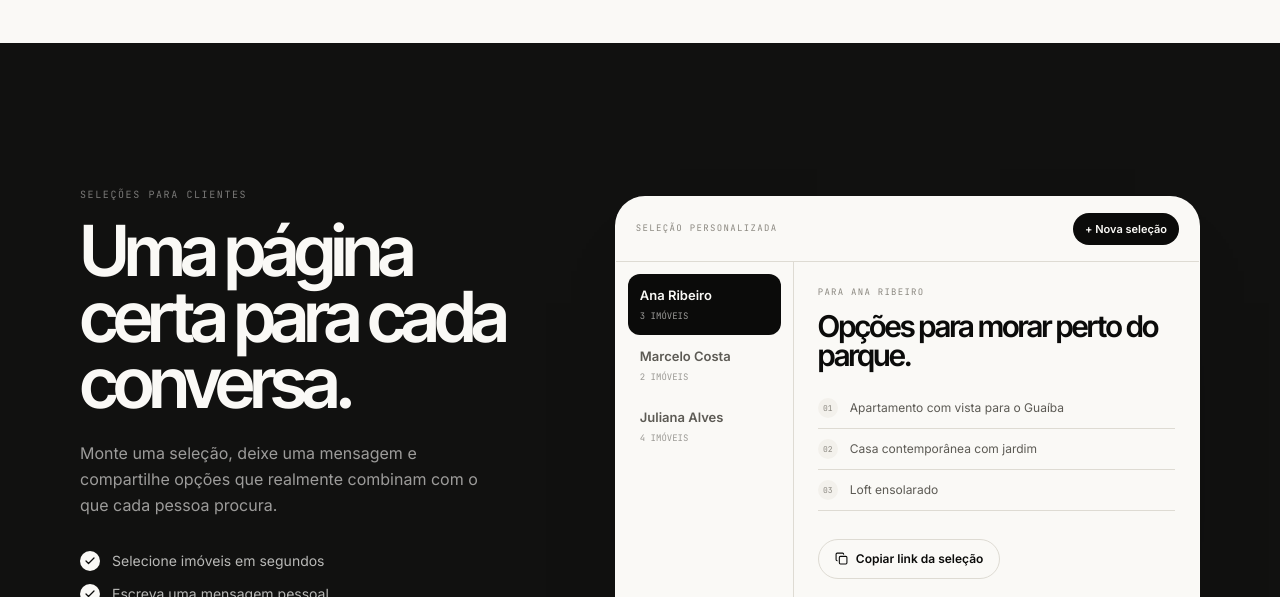
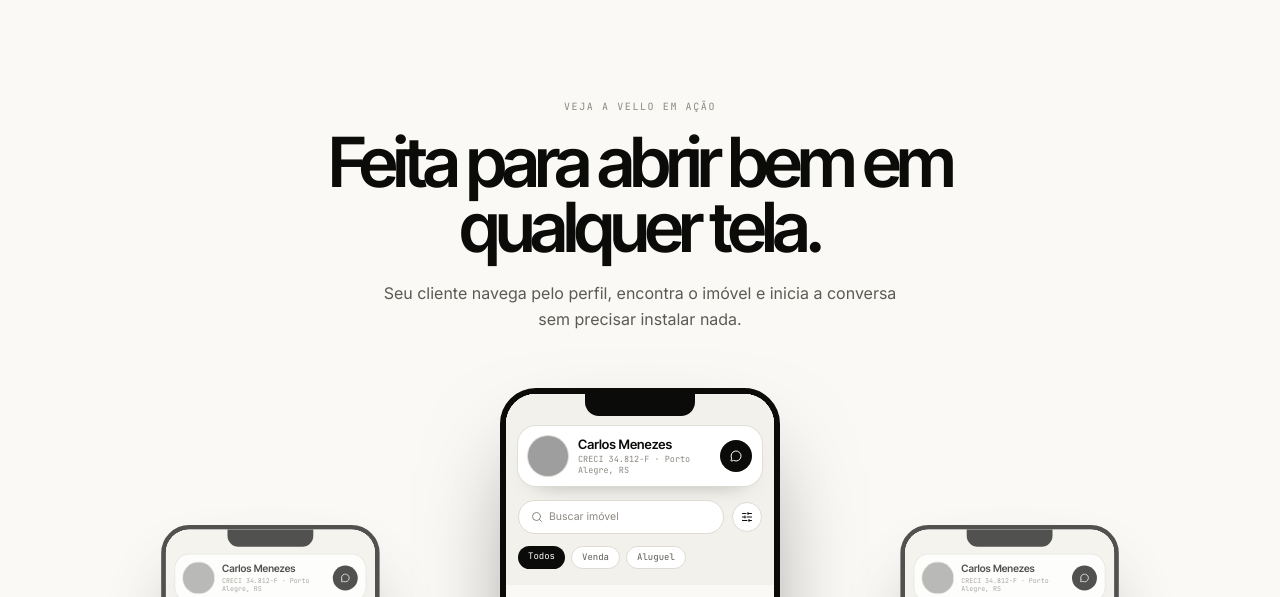
Before and after one commit to VelloCo/vello, a React (Vite) app: page / in a window 1280 px wide. Shown: the part 2080-2677 px from the top of the page. Built offline with nearby package versions, Linux system fonts and the light colour scheme; no server answers; grey boxes are pictures that could not be loaded.

Commit message:
Add Vello app-in-action landing showcase

```diff
--- a/src/components/VelloLanding.tsx
+++ b/src/components/VelloLanding.tsx
@@ -3,6 +3,7 @@ import { ArrowRight, Check, Copy, Menu, X } from 'lucide-react';
 import { useState, type ReactNode } from 'react';
 import { appPath } from '../lib/paths';
 import { Logo } from './Logo';
+import { PhoneMockup } from './PhoneMockup';
 import { Container } from './Primitives';
 
 const ease = [0.16, 1, 0.3, 1] as const;
@@ -20,6 +21,7 @@ export function VelloLanding() {
       <main>
         <Hero />
         <ProductStory />
+        <AppInAction />
         <ClientSelections />
         <FeatureGrid />
         <HowItWorks />
@@ -149,6 +151,31 @@ function ProductStory() {
   );
 }
 
+function AppInAction() {
+  return (
+    <section className="overflow-hidden bg-paper pb-24 pt-8 text-ink md:pb-36 md:pt-14">
+      <Container className="text-center">
+        <Reveal>
+          <p className="font-mono text-[10px] uppercase tracking-[0.16em] text-stone">Veja a Vello em ação</p>
+          <h2 className="mx-auto mt-4 max-w-[720px] font-display text-[clamp(44px,5.4vw,74px)] font-semibold leading-[0.94] tracking-[-0.065em]">Feita para abrir bem em qualquer tela.</h2>
+          <p className="mx-auto mt-5 max-w-[540px] font-body text-[16px] leading-relaxed text-ash">Seu cliente navega pelo perfil, encontra o imóvel e inicia a conversa sem precisar instalar nada.</p>
+        </Reveal>
+      </Container>
+      <motion.div initial={{ opacity: 0, y: 34 }} whileInView={{ opacity: 1, y: 0 }} viewport={reveal} transition={{ duration: 0.7, ease }} className="relative mx-auto mt-14 h-[455px] max-w-[1180px] sm:h-[570px]">
+        <motion.div whileInView={{ y: 0, opacity: 1 }} initial={{ y: 30, opacity: 0 }} viewport={reveal} transition={{ delay: 0.18, duration: 0.62, ease }} className="absolute left-1/2 top-[24px] z-10 -translate-x-1/2 scale-[0.82] sm:top-0 sm:scale-100">
+          <PhoneMockup />
+        </motion.div>
+        <motion.div whileInView={{ x: 0, opacity: 0.7 }} initial={{ x: 42, opacity: 0 }} viewport={reveal} transition={{ delay: 0.32, duration: 0.62, ease }} className="absolute left-1/2 top-[74px] hidden -translate-x-[182%] scale-[0.78] sm:block">
+          <PhoneMockup />
+        </motion.div>
+        <motion.div whileInView={{ x: 0, opacity: 0.7 }} initial={{ x: -42, opacity: 0 }} viewport={reveal} transition={{ delay: 0.38, duration: 0.62, ease }} className="absolute left-1/2 top-[74px] hidden translate-x-[82%] scale-[0.78] sm:block">
+          <PhoneMockup />
+        </motion.div>
+      </motion.div>
+    </section>
+  );
+}
+
 function ClientSelections() {
   const [active, setActive] = useState(0);
   const [copied, setCopied] = useState(false);
```
